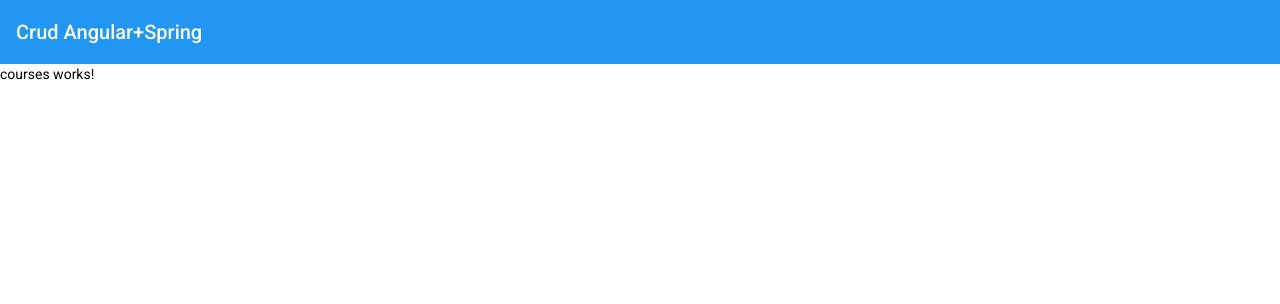
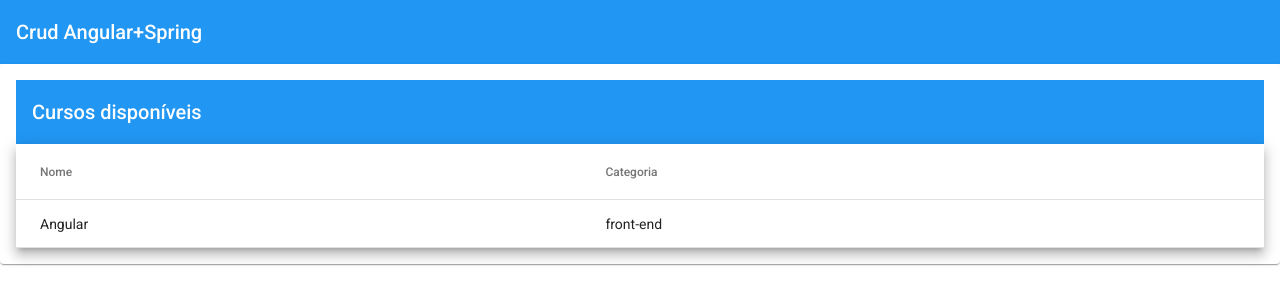
Before and after one commit to jwcamelo/crud-angular-spring, an Angular app: page /courses in a window 1280 px wide. Shown: the top 304 px of the page. Built offline with nearby package versions, Linux system fonts and the light colour scheme.

Commit message:
created courses table

```diff
--- a/src/app/courses/courses/courses.component.html
+++ b/src/app/courses/courses/courses.component.html
@@ -1 +1,27 @@
-<p>courses works!</p>
+<mat-card>
+  <mat-toolbar color="primary">
+    Cursos disponíveis
+  </mat-toolbar>
+  <table mat-table [dataSource]="courses" class="mat-elevation-z8">
+
+    <!--- Note that these columns can be defined in any order.
+        The actual rendered columns are set as a property on the row definition" -->
+
+    <!-- Name Column -->
+    <ng-container matColumnDef="name">
+      <th mat-header-cell *matHeaderCellDef> Nome </th>
+      <td mat-cell *matCellDef="let course"> {{course.name}} </td>
+    </ng-container>
+
+    <!-- Category Column -->
+    <ng-container matColumnDef="category">
+      <th mat-header-cell *matHeaderCellDef> Categoria </th>
+      <td mat-cell *matCellDef="let course"> {{course.category}} </td>
+    </ng-container>
+
+
+
+    <tr mat-header-row *matHeaderRowDef="displayedColumns"></tr>
+    <tr mat-row *matRowDef="let row; columns: displayedColumns;"></tr>
+  </table>
+</mat-card>
--- a/src/app/courses/courses/courses.component.scss
+++ b/src/app/courses/courses/courses.component.scss
@@ -0,0 +1,3 @@
+table {
+  width: 100%;
+}
--- a/src/app/courses/courses/courses.component.ts
+++ b/src/app/courses/courses/courses.component.ts
@@ -1,4 +1,5 @@
 import { Component, OnInit } from '@angular/core';
+import { Course } from '../model/course';
 
 @Component({
   selector: 'app-courses',
@@ -7,6 +8,13 @@
 })
 export class CoursesComponent implements OnInit {
 
+  courses: Course[] = [
+
+    { id: '1', name: 'Angular', category: 'front-end' }
+
+  ];
+  displayedColumns = ['name', 'category'];
+
   constructor() { }
 
   ngOnInit(): void {
--- /dev/null
+++ b/src/app/courses/model/course.ts
@@ -0,0 +1,5 @@
+export interface Course {
+  id: string;
+  name: string;
+  category: string;
+}
```
Also changed, not shown: src/app/courses/courses.module.ts (+6 -2 lines), src/app/shared/app-material/app-material.module.ts (added, +15 -0 lines).
